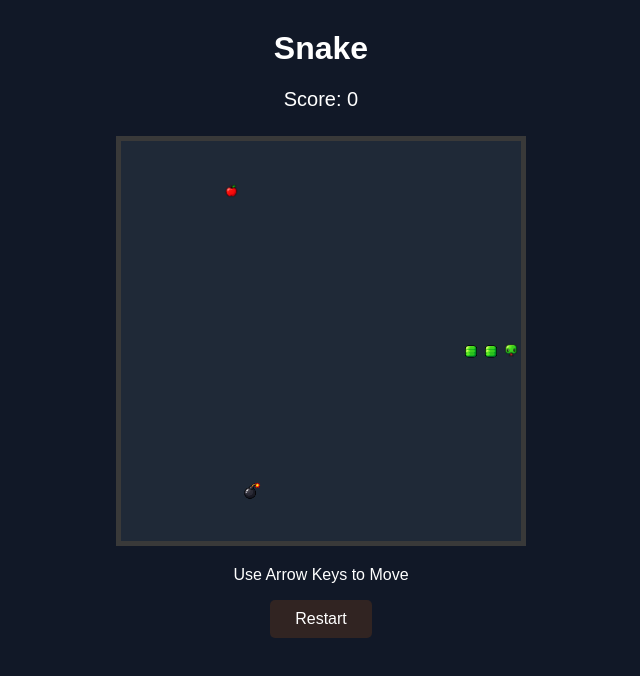
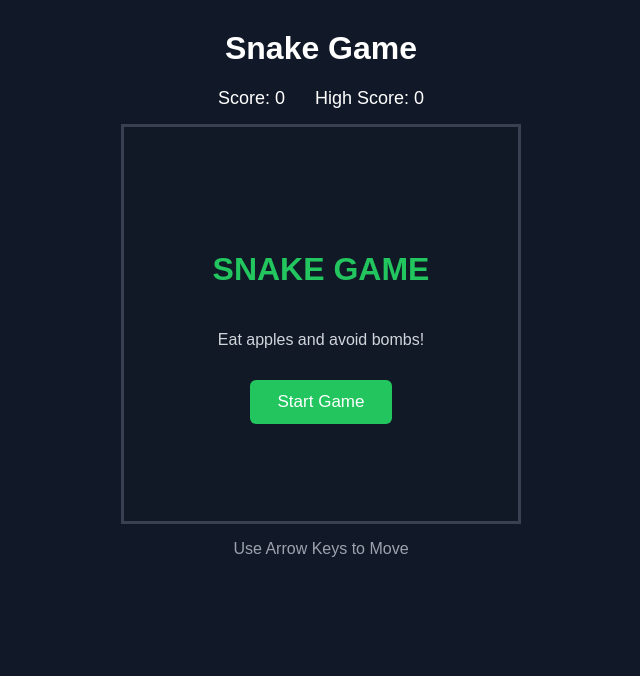
Before and after one commit to SnaggingCobra/Snake, a plain HTML site: page index.html in a window 1280 px wide. Shown: the whole page, without its empty margins (319-959 px from the left). Drawn offline with Linux system fonts and the light colour scheme.

Commit message:
added the images and bomb logic

```diff
--- a/index.html
+++ b/index.html
@@ -1,5 +1,6 @@
+
 <!DOCTYPE html>
-<html>
+<html lang="en">
 <head>
     <meta charset="UTF-8">
     <meta name="viewport" content="width=device-width, initial-scale=1.0">
@@ -8,13 +9,31 @@
 </head>
 
 <body>
-    <h1>
-        Snake
-    </h1>
-    <div id="score">Score: 00</div>
-    <canvas id="game" width="400" height="400"></canvas>
-    <p> Use Arrow Keys to Move</p>
-    <button onclick="restartGame()">Restart</button>
+
+    <h1>Snake Game</h1>
+
+    <div class="stats">
+        <span id="score">Score: 0</span>
+        <span id="highscore">High Score: 0</span>
+    </div>
+
+    <div class="game-container">
+
+        <canvas id="game" width="400" height="400"></canvas>
+
+        <div id="menu" class="menu">
+            <h2 id="menu-title">Snake Game</h2>
+            <p id="menu-message">Eat apples and avoid bombs!</p>
+            <button onclick="startGame()" id="menu-button">
+                Start Game
+            </button>
+        </div>
+
+    </div>
+
+    <p class="controls">Use Arrow Keys to Move</p>
+
     <script src="script.js"></script>
+
 </body>
 </html>
--- a/script.js
+++ b/script.js
@@ -2,38 +2,98 @@ const canvas = document.getElementById("game");
 const ctx = canvas.getContext("2d");
 
 const box = 20;
+const gridSize = 20;
 
-let snake;
-let apple;
-let bomb;
+let snake = [];
+let apple = null;
+let bomb = null;
 let direction;
-let score;
-let gameover;
+let score = 0;
+let gameState = "menu";
+let bombExpiresAt = 0;
+let currentSpeed = 240;
+let gameTimer = null;
+const MIN_SPEED = 100;
+const SPEED_STEP = 8;
 
-const appleImage = new Image();
-appleImage.src = "APPLE.png";
+const highscoreText = document.getElementById("highscore");
+const scoreText = document.getElementById("score");
+const menu = document.getElementById("menu");
 
-const bombImage = new Image();
-bombImage.src = "BOMB.png";
+function loadImage(paths) {
+    const img = new Image();
+    let index = 0;
 
-const snakeHeadImage = new Image();
-snakeHeadImage.src = "SNAKE-HEAD.png";
+    img.onerror = function () {
+        if (index < paths.length - 1) {
+            index++;
+            img.src = paths[index];
+        }
+    };
 
-const snakeBodyImage = new Image();
-snakeBodyImage.src = "SNAKE-BODY.png";
+    img.src = paths[index];
+    return img;
+}
+
+const snakeHead = loadImage([
+    "images/SNAKE-HEAD.png",
+    "SNAKE-HEAD.png"
+]);
+
+const snakeBody = loadImage([
+    "images/SNAKE-BODY.png",
+    "SNAKE-BODY.png"
+]);
+
+const appleImage = loadImage([
+    "images/APPLE.png",
+    "APPLE.png"
+]);
+
+const bombImage = loadImage([
+    "images/BOMB.png",
+    "BOMB.png"
+]);
+
+let highscore = Number(localStorage.getItem("snakeHighscore")) || 0;
+highscoreText.innerText = "High Score: " + highscore;
 
 function randomPosition() {
-    return {
-        x: Math.floor(Math.random() * 20) * box,
-        y: Math.floor(Math.random() * 20) * box
-    };
+    let position;
+
+    do {
+        position = {
+            x: Math.floor(Math.random() * gridSize) * box,
+            y: Math.floor(Math.random() * gridSize) * box
+        };
+    } while (
+        snake.some(part => part.x === position.x && part.y === position.y) ||
+        (apple && apple.x === position.x && apple.y === position.y)
+    );
+
+    return position;
 }
 
-function endGame() {
-    gameover = true;
+function showMenu(title, message, buttonText) {
+    document.getElementById("menu-title").innerText = title;
+    document.getElementById("menu-message").innerText = message;
+    document.getElementById("menu-button").innerText = buttonText;
+    menu.style.display = "flex";
 }
 
-function restartGame() {
+function updateScore() {
+    scoreText.innerText = "Score: " + score;
+}
+
+function updateSpeed() {
+    if (gameTimer) {
+        clearInterval(gameTimer);
+    }
+
+    gameTimer = setInterval(gameLoop, currentSpeed);
+}
+
+function startGame() {
     snake = [
         { x: 200, y: 200 },
         { x: 180, y: 200 },
@@ -42,16 +102,25 @@ function restartGame() {
 
     direction = "RIGHT";
     score = 0;
-    gameover = false;
+    bomb = null;
+    bombExpiresAt = 0;
+    currentSpeed = 240;
+    apple = randomPosition();
 
-    apple = randomPosition();
-    bomb = randomPosition();
-
-    document.getElementById("score").innerText = "Score: 0";
+    gameState = "playing";
+    updateScore();
+    menu.style.display = "none";
+    updateSpeed();
+    draw();
 }
 
+document.addEventListener("keydown", function(event) {
+    if (gameState !== "playing") return;
 
-document.addEventListener("keydown", function(event) {
+    if (["ArrowUp", "ArrowDown", "ArrowLeft", "ArrowRight"].includes(event.key)) {
+        event.preventDefault();
+    }
+
     if (event.key === "ArrowUp" && direction !== "DOWN") {
         direction = "UP";
     }
@@ -66,19 +135,63 @@ document.addEventListener("keydown", function(event) {
     }
 });
 
+function endGame() {
+    gameState = "over";
+
+    if (score > highscore) {
+        highscore = score;
+        localStorage.setItem("snakeHighscore", highscore);
+        highscoreText.innerText = "High Score: " + highscore;
+    }
+
+    showMenu(
+        "GAME OVER",
+        "Your Score: " + score + " | Best: " + highscore,
+        "Play Again"
+    );
+
+    draw();
+}
 
 function draw() {
-    if (gameover) return;
+    ctx.clearRect(0, 0, canvas.width, canvas.height);
 
-    ctx.clearRect(0, 0, 400, 400);
+    if (apple) {
+        if (appleImage.complete && appleImage.naturalWidth) {
+            ctx.drawImage(appleImage, apple.x, apple.y, box, box);
+        } else {
+            ctx.fillStyle = "red";
+            ctx.fillRect(apple.x, apple.y, box, box);
+        }
+    }
 
-    ctx.drawImage(appleImage, apple.x, apple.y, box, box);
-    ctx.drawImage(bombImage, bomb.x, bomb.y, box, box);
+    if (bomb) {
+        if (bombImage.complete && bombImage.naturalWidth) {
+            ctx.drawImage(bombImage, bomb.x, bomb.y, box, box);
+        } else {
+            ctx.fillStyle = "black";
+            ctx.beginPath();
+            ctx.arc(bomb.x + 10, bomb.y + 10, 9, 0, Math.PI * 2);
+            ctx.fill();
+        }
+    }
+
+    if (!snake || snake.length === 0) return;
 
     snake.forEach(function(part, index) {
-        const image = index === 0 ? snakeHeadImage : snakeBodyImage;
-        ctx.drawImage(image, part.x, part.y, box, box);
+        const image = index === 0 ? snakeHead : snakeBody;
+
+        if (image.complete && image.naturalWidth) {
+            ctx.drawImage(image, part.x, part.y, box, box);
+        } else {
+            ctx.fillStyle = index === 0 ? "#22c55e" : "#86efac";
+            ctx.fillRect(part.x, part.y, box - 2, box - 2);
+        }
     });
+}
+
+function gameLoop() {
+    if (gameState !== "playing") return;
 
     let headX = snake[0].x;
     let headY = snake[0].y;
@@ -88,14 +201,17 @@ function draw() {
     if (direction === "LEFT") headX -= box;
     if (direction === "RIGHT") headX += box;
 
-    let newHead = { x: headX, y: headY };
+    const newHead = { x: headX, y: headY };
 
-    if (headX < 0 || headY < 0 || headX >= 400 || headY >= 400) {
+    if (headX < 0 || headY < 0 || headX >= canvas.width || headY >= canvas.height) {
         endGame();
         return;
     }
 
-    for (let part of snake) {
+    const ateApple = headX === apple.x && headY === apple.y;
+    const bodyToCheck = ateApple ? snake : snake.slice(0, -1);
+
+    for (let part of bodyToCheck) {
         if (newHead.x === part.x && newHead.y === part.y) {
             endGame();
             return;
@@ -104,20 +220,35 @@ function draw() {
 
     snake.unshift(newHead);
 
-    if (headX === apple.x && headY === apple.y) {
+    if (ateApple) {
         score++;
-        document.getElementById("score").innerText = "Score: " + score;
+        updateScore();
         apple = randomPosition();
+        currentSpeed = Math.max(MIN_SPEED, currentSpeed - SPEED_STEP);
+        updateSpeed();
     } else {
         snake.pop();
     }
 
-    if (headX === bomb.x && headY === bomb.y) {
+    if (bomb && headX === bomb.x && headY === bomb.y) {
         snake = snake.slice(0, Math.max(1, Math.ceil(snake.length / 2)));
+        bomb = null;
+        bombExpiresAt = 0;
+    }
+
+    if (bomb && Date.now() >= bombExpiresAt) {
+        bomb = null;
+        bombExpiresAt = 0;
+    }
+
+    if (!bomb && Math.random() < 0.002) {
         bomb = randomPosition();
+        bombExpiresAt = Date.now() + 3000;
     }
+
+    draw();
 }
 
-
-restartGame();
-setInterval(draw, 120);
+showMenu("SNAKE GAME", "Eat apples and avoid bombs!", "Start Game");
+updateSpeed();
+draw();
--- a/style.css
+++ b/style.css
@@ -11,26 +11,73 @@ h1 {
 
 }
 
-canvas {
-    background: #1f2937;
-    border: 5px solid #393939;
-    margin-top: 15px;
+.stats {
+    display: flex;
+    justify-content: center;
+    gap: 30px;
+    margin: 15px;
+    font-size: 18px;
 
 }
 
-#score {
-    font-size: 20px;
-    margin: 10px;
+.game-container {
+    position: relative;
+    width: 400px;
+    max-width: 95vw;
+    margin: auto;
 
 }
 
+
+
+canvas {
+    display: block;
+    width: 100%;
+    background: #1f2937;
+    border: 3px solid #374151;
+    box-sizing: border-box;
+
+}
+
+.controls {
+    color: #9ca3aF;
+}
+
+.menu {
+    position: absolute;
+    inset: 3px;
+    background: rgba(17, 24, 39, 0.92);
+    display: flex;
+    flex-direction: column;
+    justify-content: center;
+    align-items: center;
+    padding: 15px;
+    box-sizing: border-box;
+}
+
+.menu h2 {
+    font-size: 32px;
+    color: #22c55e;
+}
+
+.menu p {
+    color: #d1d5db;
+}
+
+
+
+
 button {
-    padding: 10px 25px;
-    background: #312422;
+    padding: 12px 28px;
+    background: #22c55e;
     color: white;
     border: none;
-    border-radius: 5px;
+    border-radius: 6px;
     cursor: pointer;
-    font-size: 16px;
+    font-size: 17px;
+    margin-top: 15px;
+}
 
+button:hover {
+    background: #16a34a;
 }
```
Also changed, not shown: images/APPLE.png (added), images/BOMB.png (added), images/SNAKE-BODY.png (added), images/SNAKE-HEAD.png (added).
